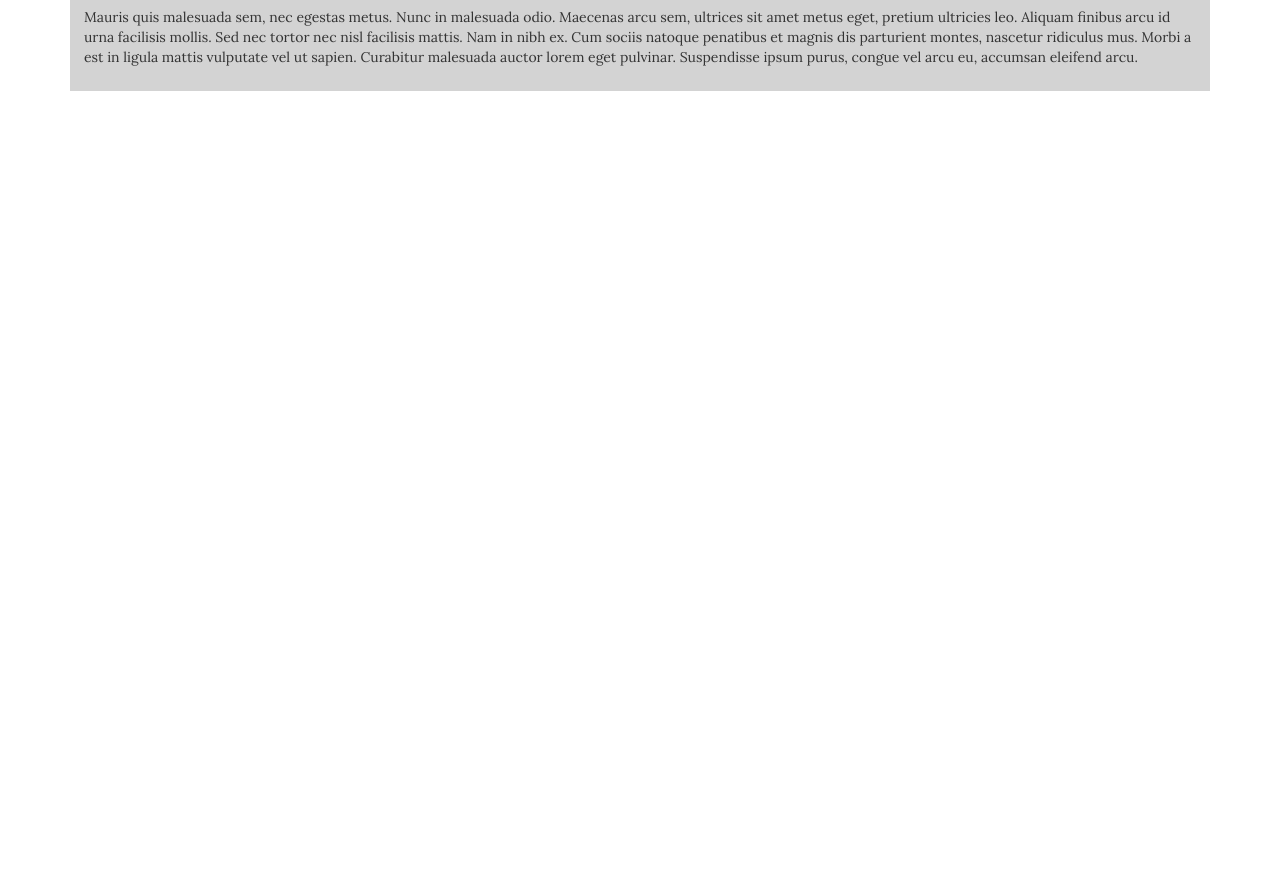
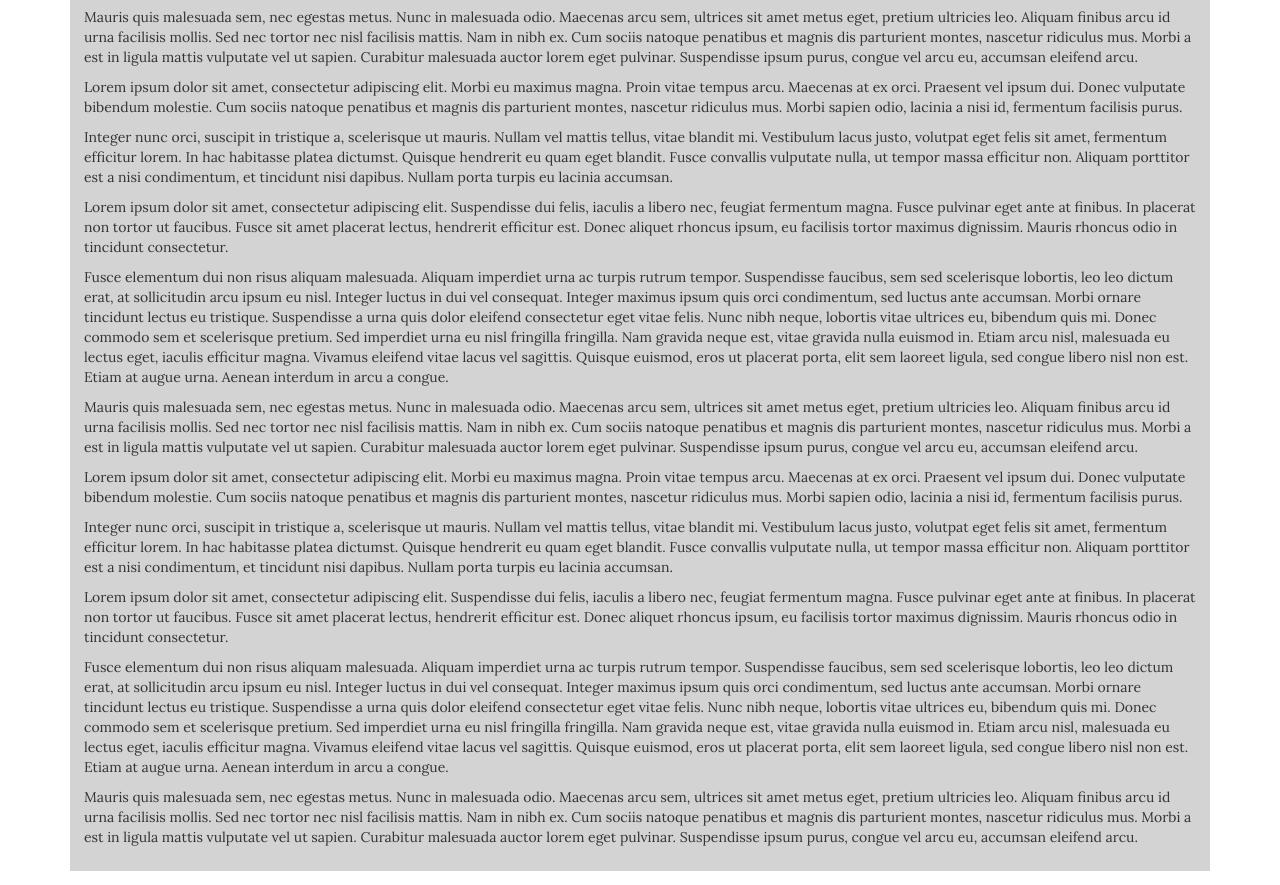
Before and after one commit to rvd2pwipwip/Coursera, a plain HTML site: page site/Module03/index.html in a window 1280 px wide. Shown: the part 529-1414 px from the top of the page. Before the commit the page ends 800 px from the top, so only its background shows below. Drawn offline with Linux system fonts and the light colour scheme.

Commit message:
added text to make sure menu section has to be scrolled

```diff
--- a/site/Module03/index.html
+++ b/site/Module03/index.html
@@ -52,6 +52,24 @@
 <p>Fusce elementum dui non risus aliquam malesuada. Aliquam imperdiet urna ac turpis rutrum tempor. Suspendisse faucibus, sem sed scelerisque lobortis, leo leo dictum erat, at sollicitudin arcu ipsum eu nisl. Integer luctus in dui vel consequat. Integer maximus ipsum quis orci condimentum, sed luctus ante accumsan. Morbi ornare tincidunt lectus eu tristique. Suspendisse a urna quis dolor eleifend consectetur eget vitae felis. Nunc nibh neque, lobortis vitae ultrices eu, bibendum quis mi. Donec commodo sem et scelerisque pretium. Sed imperdiet urna eu nisl fringilla fringilla. Nam gravida neque est, vitae gravida nulla euismod in. Etiam arcu nisl, malesuada eu lectus eget, iaculis efficitur magna. Vivamus eleifend vitae lacus vel sagittis. Quisque euismod, eros ut placerat porta, elit sem laoreet ligula, sed congue libero nisl non est. Etiam at augue urna. Aenean interdum in arcu a congue.</p>
 
 <p>Mauris quis malesuada sem, nec egestas metus. Nunc in malesuada odio. Maecenas arcu sem, ultrices sit amet metus eget, pretium ultricies leo. Aliquam finibus arcu id urna facilisis mollis. Sed nec tortor nec nisl facilisis mattis. Nam in nibh ex. Cum sociis natoque penatibus et magnis dis parturient montes, nascetur ridiculus mus. Morbi a est in ligula mattis vulputate vel ut sapien. Curabitur malesuada auctor lorem eget pulvinar. Suspendisse ipsum purus, congue vel arcu eu, accumsan eleifend arcu.</p>
+			<p>Lorem ipsum dolor sit amet, consectetur adipiscing elit. Morbi eu maximus magna. Proin vitae tempus arcu. Maecenas at ex orci. Praesent vel ipsum dui. Donec vulputate bibendum molestie. Cum sociis natoque penatibus et magnis dis parturient montes, nascetur ridiculus mus. Morbi sapien odio, lacinia a nisi id, fermentum facilisis purus.</p>
+
+<p>Integer nunc orci, suscipit in tristique a, scelerisque ut mauris. Nullam vel mattis tellus, vitae blandit mi. Vestibulum lacus justo, volutpat eget felis sit amet, fermentum efficitur lorem. In hac habitasse platea dictumst. Quisque hendrerit eu quam eget blandit. Fusce convallis vulputate nulla, ut tempor massa efficitur non. Aliquam porttitor est a nisi condimentum, et tincidunt nisi dapibus. Nullam porta turpis eu lacinia accumsan.</p>
+
+<p>Lorem ipsum dolor sit amet, consectetur adipiscing elit. Suspendisse dui felis, iaculis a libero nec, feugiat fermentum magna. Fusce pulvinar eget ante at finibus. In placerat non tortor ut faucibus. Fusce sit amet placerat lectus, hendrerit efficitur est. Donec aliquet rhoncus ipsum, eu facilisis tortor maximus dignissim. Mauris rhoncus odio in tincidunt consectetur.</p>
+
+<p>Fusce elementum dui non risus aliquam malesuada. Aliquam imperdiet urna ac turpis rutrum tempor. Suspendisse faucibus, sem sed scelerisque lobortis, leo leo dictum erat, at sollicitudin arcu ipsum eu nisl. Integer luctus in dui vel consequat. Integer maximus ipsum quis orci condimentum, sed luctus ante accumsan. Morbi ornare tincidunt lectus eu tristique. Suspendisse a urna quis dolor eleifend consectetur eget vitae felis. Nunc nibh neque, lobortis vitae ultrices eu, bibendum quis mi. Donec commodo sem et scelerisque pretium. Sed imperdiet urna eu nisl fringilla fringilla. Nam gravida neque est, vitae gravida nulla euismod in. Etiam arcu nisl, malesuada eu lectus eget, iaculis efficitur magna. Vivamus eleifend vitae lacus vel sagittis. Quisque euismod, eros ut placerat porta, elit sem laoreet ligula, sed congue libero nisl non est. Etiam at augue urna. Aenean interdum in arcu a congue.</p>
+
+<p>Mauris quis malesuada sem, nec egestas metus. Nunc in malesuada odio. Maecenas arcu sem, ultrices sit amet metus eget, pretium ultricies leo. Aliquam finibus arcu id urna facilisis mollis. Sed nec tortor nec nisl facilisis mattis. Nam in nibh ex. Cum sociis natoque penatibus et magnis dis parturient montes, nascetur ridiculus mus. Morbi a est in ligula mattis vulputate vel ut sapien. Curabitur malesuada auctor lorem eget pulvinar. Suspendisse ipsum purus, congue vel arcu eu, accumsan eleifend arcu.</p>
+			<p>Lorem ipsum dolor sit amet, consectetur adipiscing elit. Morbi eu maximus magna. Proin vitae tempus arcu. Maecenas at ex orci. Praesent vel ipsum dui. Donec vulputate bibendum molestie. Cum sociis natoque penatibus et magnis dis parturient montes, nascetur ridiculus mus. Morbi sapien odio, lacinia a nisi id, fermentum facilisis purus.</p>
+
+<p>Integer nunc orci, suscipit in tristique a, scelerisque ut mauris. Nullam vel mattis tellus, vitae blandit mi. Vestibulum lacus justo, volutpat eget felis sit amet, fermentum efficitur lorem. In hac habitasse platea dictumst. Quisque hendrerit eu quam eget blandit. Fusce convallis vulputate nulla, ut tempor massa efficitur non. Aliquam porttitor est a nisi condimentum, et tincidunt nisi dapibus. Nullam porta turpis eu lacinia accumsan.</p>
+
+<p>Lorem ipsum dolor sit amet, consectetur adipiscing elit. Suspendisse dui felis, iaculis a libero nec, feugiat fermentum magna. Fusce pulvinar eget ante at finibus. In placerat non tortor ut faucibus. Fusce sit amet placerat lectus, hendrerit efficitur est. Donec aliquet rhoncus ipsum, eu facilisis tortor maximus dignissim. Mauris rhoncus odio in tincidunt consectetur.</p>
+
+<p>Fusce elementum dui non risus aliquam malesuada. Aliquam imperdiet urna ac turpis rutrum tempor. Suspendisse faucibus, sem sed scelerisque lobortis, leo leo dictum erat, at sollicitudin arcu ipsum eu nisl. Integer luctus in dui vel consequat. Integer maximus ipsum quis orci condimentum, sed luctus ante accumsan. Morbi ornare tincidunt lectus eu tristique. Suspendisse a urna quis dolor eleifend consectetur eget vitae felis. Nunc nibh neque, lobortis vitae ultrices eu, bibendum quis mi. Donec commodo sem et scelerisque pretium. Sed imperdiet urna eu nisl fringilla fringilla. Nam gravida neque est, vitae gravida nulla euismod in. Etiam arcu nisl, malesuada eu lectus eget, iaculis efficitur magna. Vivamus eleifend vitae lacus vel sagittis. Quisque euismod, eros ut placerat porta, elit sem laoreet ligula, sed congue libero nisl non est. Etiam at augue urna. Aenean interdum in arcu a congue.</p>
+
+<p>Mauris quis malesuada sem, nec egestas metus. Nunc in malesuada odio. Maecenas arcu sem, ultrices sit amet metus eget, pretium ultricies leo. Aliquam finibus arcu id urna facilisis mollis. Sed nec tortor nec nisl facilisis mattis. Nam in nibh ex. Cum sociis natoque penatibus et magnis dis parturient montes, nascetur ridiculus mus. Morbi a est in ligula mattis vulputate vel ut sapien. Curabitur malesuada auctor lorem eget pulvinar. Suspendisse ipsum purus, congue vel arcu eu, accumsan eleifend arcu.</p>
         </div>
       </section>
 
```
